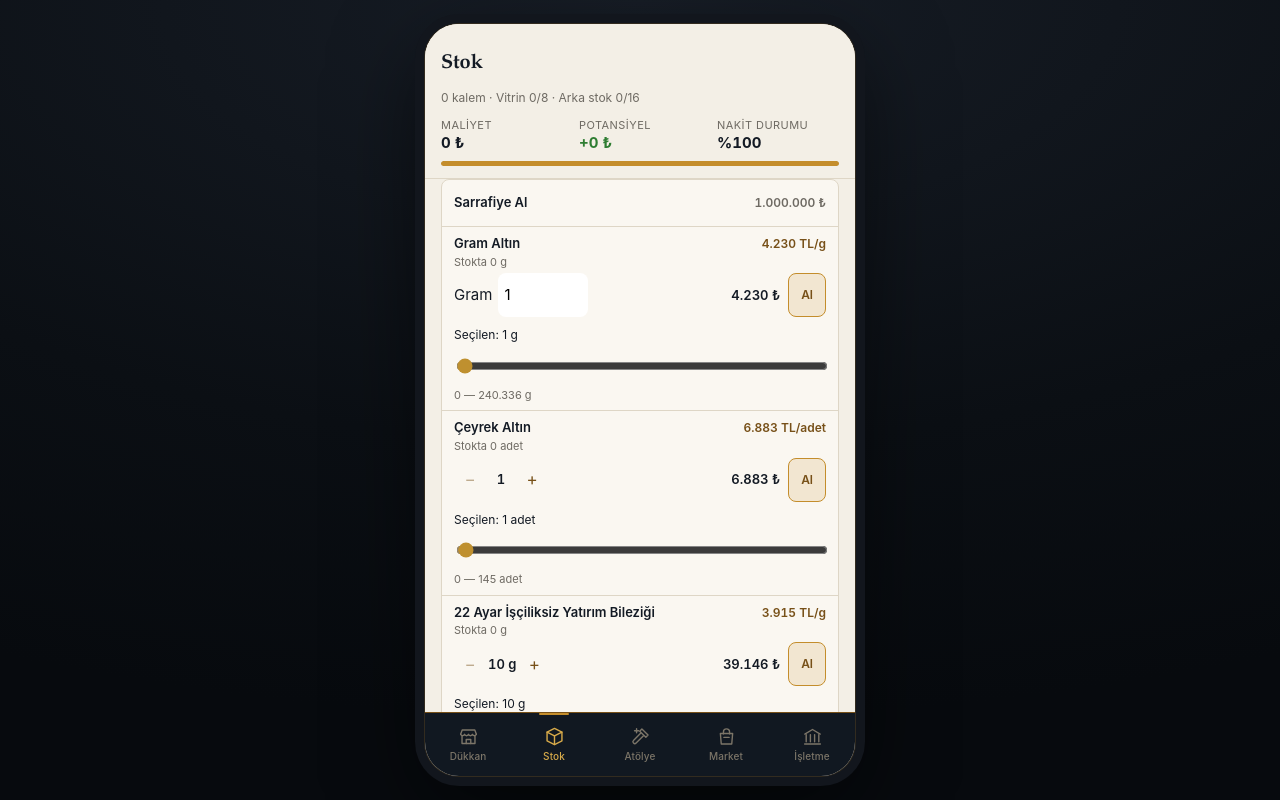
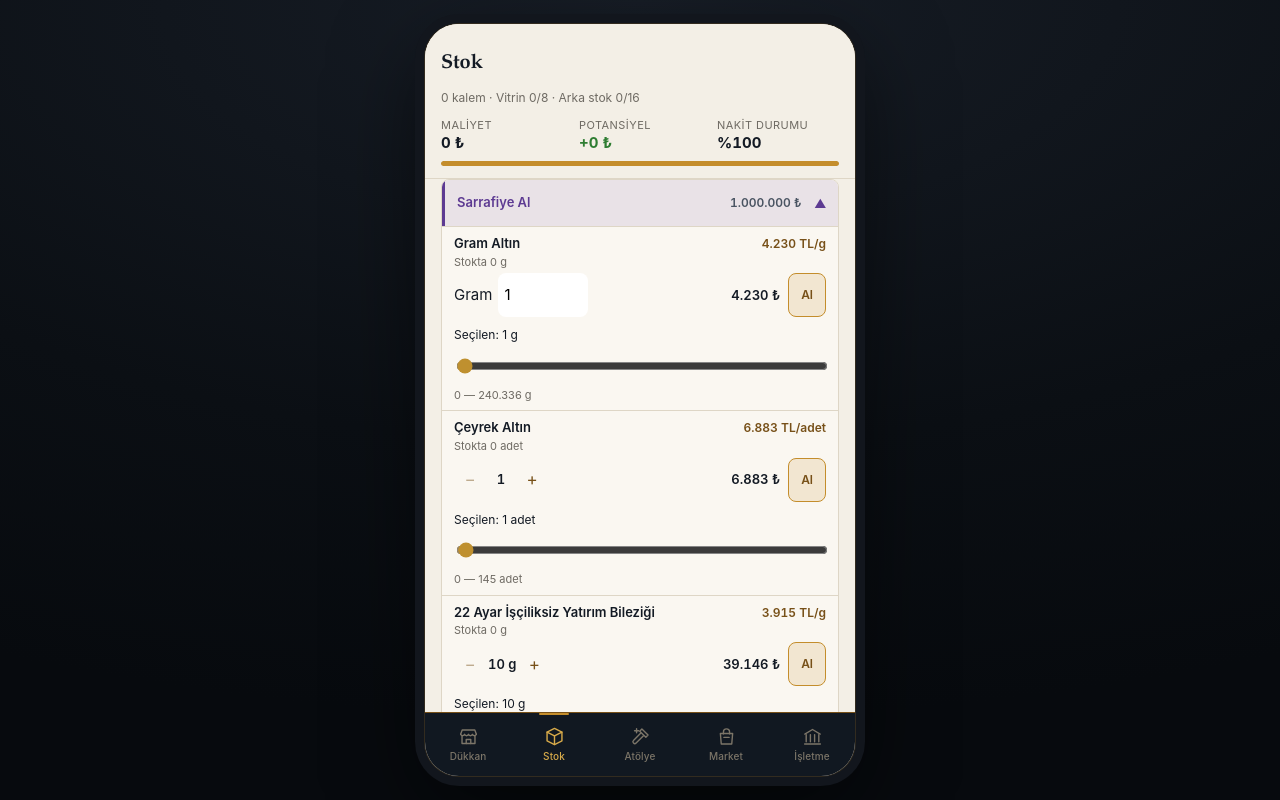
Before and after one commit to ouzhaanttnn-afk/Mihenkaynak, a React (Vite) app: page / in a window 1280 px wide. Both pictures are taken after a click on the button "İlk Stoğunu Al". Built offline with nearby package versions, Linux system fonts and the light colour scheme.

Commit message:
ui: clarify bullion catalog toggle

```diff
--- a/src/ui/screens/Screens.css
+++ b/src/ui/screens/Screens.css
@@ -684,18 +684,48 @@
   justify-content: space-between;
   gap: var(--sp-2);
   padding: 0 var(--sp-3);
-  background: none;
+  background: color-mix(in srgb, var(--amethyst-500) 11%, var(--stone-50));
   border: 0;
-  color: var(--text-light-1);
+  border-left: 3px solid var(--amethyst-500);
+  color: var(--amethyst-500);
   font-size: var(--fs-label);
   font-weight: var(--fw-semibold);
   cursor: pointer;
 }
 
+.counter__toggle:hover,
+.counter__toggle:focus-visible {
+  background: color-mix(in srgb, var(--amethyst-500) 17%, var(--stone-50));
+}
+
+.counter__toggle:focus-visible {
+  outline: 2px solid var(--amethyst-500);
+  outline-offset: -2px;
+}
+
+.counter__meta {
+  display: inline-flex;
+  align-items: center;
+  gap: var(--sp-3);
+}
+
 .counter__hint {
   font-variant-numeric: tabular-nums;
   font-size: var(--fs-caption);
-  color: var(--text-light-3);
+  color: var(--text-light-2);
+}
+
+.counter__chevron {
+  display: inline-block;
+  color: var(--amethyst-500);
+  font-size: 12px;
+  line-height: 1;
+  transform: rotate(0deg);
+  transition: transform 160ms ease;
+}
+
+.counter__chevron--open {
+  transform: rotate(180deg);
 }
 
 .counter__list {
--- a/src/ui/screens/StockScreen.tsx
+++ b/src/ui/screens/StockScreen.tsx
@@ -185,10 +185,25 @@ export function StockScreen() {
 function BullionCounter() {
   const s = useGame();
   return <div className="counter">
-    <button type="button" className="counter__toggle" onClick={() => s.setStockCatalogOpen(!s.stockCatalogOpen)} aria-expanded={s.stockCatalogOpen}>
-      <span>Sarrafiye Al</span><span className="counter__hint num">{tl(s.store.cash)}</span>
+    <button
+      type="button"
+      className="counter__toggle"
+      onClick={() => s.setStockCatalogOpen(!s.stockCatalogOpen)}
+      aria-expanded={s.stockCatalogOpen}
+      aria-controls="bullion-catalog"
+    >
+      <span>Sarrafiye Al</span>
+      <span className="counter__meta">
+        <span className="counter__hint num">{tl(s.store.cash)}</span>
+        <span
+          className={`counter__chevron ${s.stockCatalogOpen ? 'counter__chevron--open' : ''}`}
+          aria-hidden="true"
+        >
+          ▼
+        </span>
+      </span>
     </button>
-    {s.stockCatalogOpen && <div className="counter__list">
+    {s.stockCatalogOpen && <div className="counter__list" id="bullion-catalog">
       {POOL_SUPPLY.map(product => <BullionOffer key={product.templateId} product={product} />)}
     </div>}
   </div>;
```
